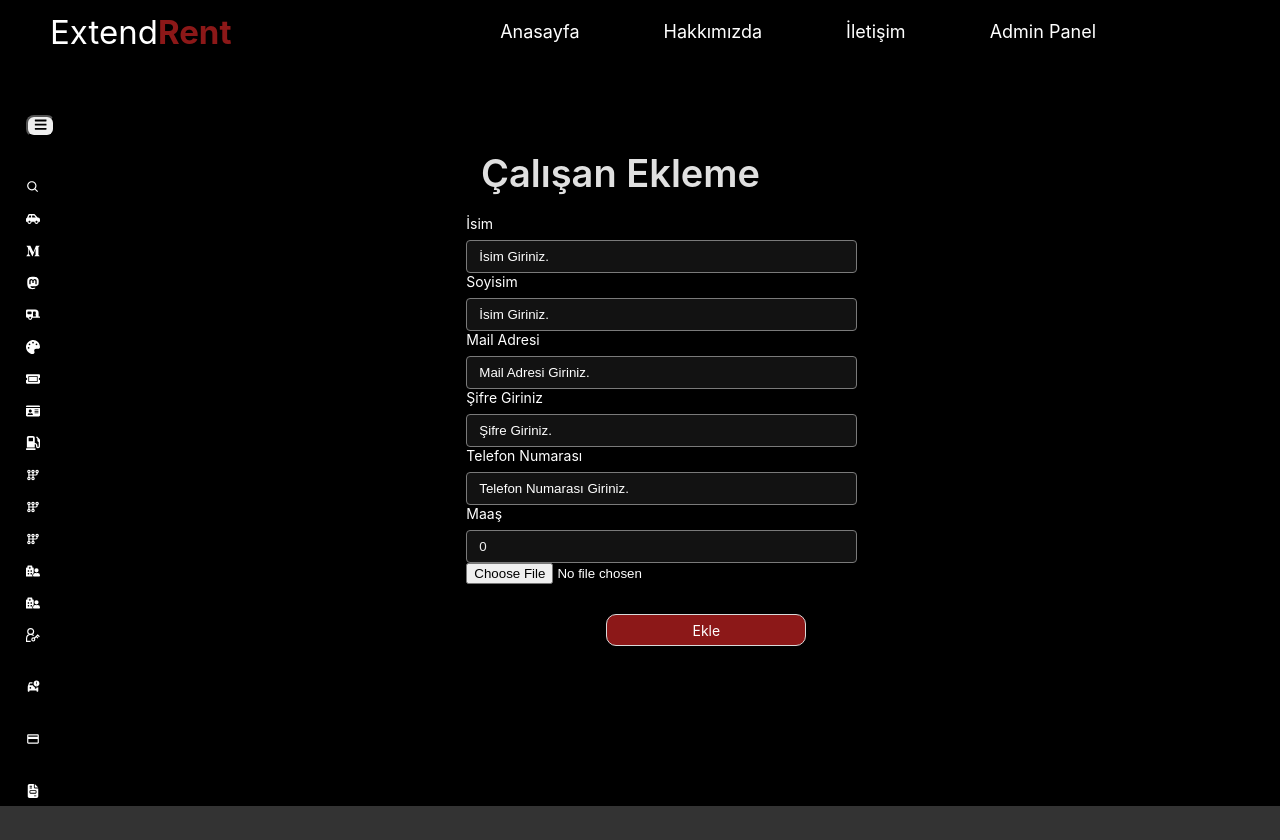
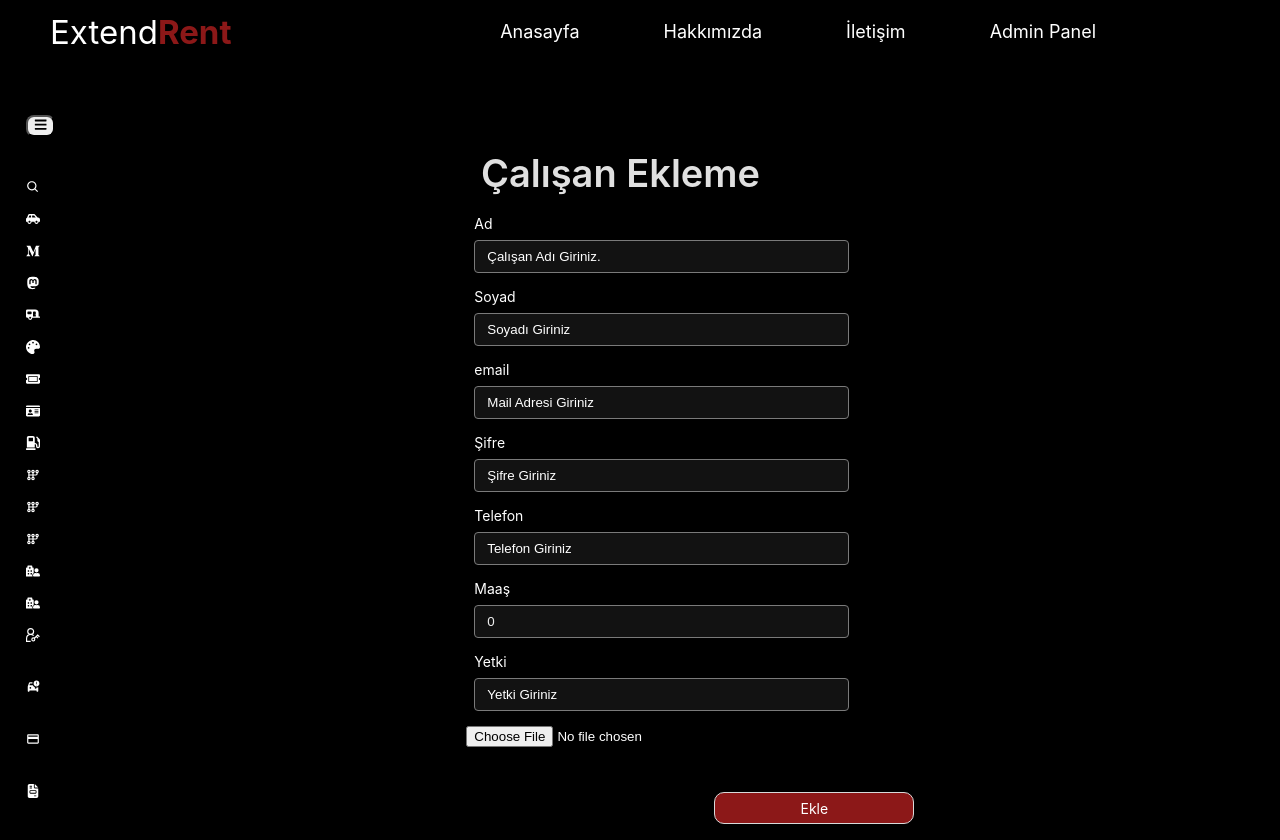
Before and after one commit to ExtendRent/rent-a-car-newUI, a React (Create React App) app: page /adminPanel/addEmployee in a window 1280 px wide. Before the commit the page ends 806 px from the top, so only its background shows below. Built offline with nearby package versions, Linux system fonts and the light colour scheme.

Commit message:
admin and employee add pages updated

```diff
--- a/src/pages/Admin/AddAdmin.tsx
+++ b/src/pages/Admin/AddAdmin.tsx
@@ -120,71 +120,70 @@ const AddAdmin = (props: Props) => {
                         <Form>
                             <Row gutter={[16, 16]} style={{ justifyContent: "space-around" }}>
                                 <Col md={8}>
-                                <div style={{ marginBottom: "20px" }}>
-
+                                    <Col span={32}>
                                         <FormikInput
                                             name="name"
-                                                label="İsim"
-                                                placeHolder="İsim Giriniz."
-                                                type='text'
+                                            label="Ad"
+                                            placeHolder="Ad Giriniz."
+                                            type="text"
                                         />
-
-
+                                    </Col>
+                                    <Col span={32} style={{ marginTop: "15px" }}>
                                         <FormikInput
                                             name="surname"
-                                                label="Soyisim"
-                                                placeHolder="İsim Giriniz."
-                                                type='text'
+                                            label="Soyad"
+                                            placeHolder="Soyadı Giriniz"
+                                            type="text"
                                         />
-
-
+                                    </Col>
+                                    <Col span={32} style={{ marginTop: "15px" }}>
                                         <FormikInput
                                             name="emailAddress"
-                                                label="Mail Adresi"
-                                                placeHolder="Mail Adresi Giriniz."
-                                                type='text'
+                                            label="Email"
+                                            placeHolder="Mail Adresi Giriniz"
+                                            type="text"
                                         />
-
-
+                                    </Col>
+                                    <Col span={32} style={{ marginTop: "15px" }}>
                                         <FormikInput
                                             name="password"
-                                                label="Şifre Giriniz"
-                                                placeHolder="Şifre Giriniz."
-                                                type='text'
+                                            label="Şifre"
+                                            placeHolder="Şifre Giriniz"
+                                            type="text"
                                         />
-
-
+                                    </Col>
+                                    <Col span={32} style={{ marginTop: "15px" }}>
                                         <FormikInput
                                             name="phoneNumber"
-                                                label="Telefon Numarası"
-                                                placeHolder="Telefon Numarası Giriniz."
-                                                type='text'
+                                            label="Telefon"
+                                            placeHolder="Telefon Giriniz"
+                                            type="text"
                                         />
-
-
+                                    </Col>
+                                    <Col span={32} style={{ marginTop: "15px" }}>
                                         <FormikInput
                                             name="salary"
-                                                label="Maaş "
-                                                placeHolder="Maaş Giriniz."
-                                                type='number'
+                                            label="Maaş"
+                                            placeHolder="Maaş Giriniz"
+                                            type="number"
                                         />
-
-
+                                    </Col>
+                                    <Col span={32} style={{ marginTop: "15px" }}>
                                         <FormikInput
                                             name="authority"
                                             label="Yetki"
-                                                placeHolder="Yetki Giriniz."
+                                            placeHolder="Yetki Giriniz"
+                                            type="text"
                                         />
-
-
-                                            <input type="file" name="image" onChange={handleOnChange} />
+                                    </Col>
+                                    <input type="file" name="image" onChange={handleOnChange} style={{ marginTop: "15px" }} />
                                     {imageError && (
                                         <Alert type="error" message={imageError} showIcon />
                                     )}
-
-
-
-
+                                    <Col
+                                        span={32}
+                                        style={{ marginTop: "15px", marginLeft: "100px" }}
+                                    >
                                         <Button
                                             style={{
                                                 marginTop: "30px",
@@ -199,15 +198,13 @@ const AddAdmin = (props: Props) => {
                                             {" "}
                                             Ekle
                                         </Button>
+                                    </Col>
+                                    <Col
+                                        span={32}
+                                        style={{ marginTop: "15px", marginLeft: "100px" }}
+                                    >
 
 
-                                    <div
-                                        style={{
-                                            width: "236px",
-                                            marginTop: "20px",
-                                            marginLeft: "36px",
-                                        }}
-                                    >
                                         {errorCustom && (
                                             <Alert
                                                 type="warning"
@@ -221,8 +218,8 @@ const AddAdmin = (props: Props) => {
                                         {!errorCustom && successMessage && (
                                             <Alert type="success" message={successMessage} />
                                         )}
-                                    </div>
-                                    </div>
+                                    </Col>
+
                                 </Col>
                             </Row>
 
--- a/src/pages/Admin/UpdateAdmin.tsx
+++ b/src/pages/Admin/UpdateAdmin.tsx
@@ -135,7 +135,7 @@ const UpdateAdmin = (props: Props) => {
                 <Col span={32} style={{ marginTop: "15px" }}>
                   <FormikInput
                     name="emailAddress"
-                    label="email"
+                    label="Email"
                     placeHolder="Mail Adresi Giriniz"
                     type="text"
                   />
--- a/src/pages/Employee/AddEmployee.tsx
+++ b/src/pages/Employee/AddEmployee.tsx
@@ -126,65 +126,72 @@ const AddEmployee = (props: Props) => {
                         <Form>
                             <Row gutter={[16, 16]} style={{ justifyContent: "space-around" }}>
                                 <Col md={8}>
-                                    <div style={{ marginBottom: "20px" }}>
-
+                                    <Col span={32}>
                                         <FormikInput
                                             name="name"
-                                            label="İsim"
-                                            placeHolder="İsim Giriniz."
-                                            type='text'
+                                            label="Ad"
+                                            placeHolder="Çalışan Adı Giriniz."
+                                            type="text"
                                         />
-
-
+                                    </Col>
+                                    <Col span={32} style={{ marginTop: "15px" }}>
                                         <FormikInput
                                             name="surname"
-                                            label="Soyisim"
-                                            placeHolder="İsim Giriniz."
-                                            type='text'
+                                            label="Soyad"
+                                            placeHolder="Soyadı Giriniz"
+                                            type="text"
                                         />
-
-
+                                    </Col>
+                                    <Col span={32} style={{ marginTop: "15px" }}>
                                         <FormikInput
                                             name="emailAddress"
-                                            label="Mail Adresi"
-                                            placeHolder="Mail Adresi Giriniz."
-                                            type='text'
+                                            label="email"
+                                            placeHolder="Mail Adresi Giriniz"
+                                            type="text"
                                         />
-
-
+                                    </Col>
+                                    <Col span={32} style={{ marginTop: "15px" }}>
                                         <FormikInput
                                             name="password"
-                                            label="Şifre Giriniz"
-                                            placeHolder="Şifre Giriniz."
-                                            type='text'
+                                            label="Şifre"
+                                            placeHolder="Şifre Giriniz"
+                                            type="text"
                                         />
-
-
+                                    </Col>
+                                    <Col span={32} style={{ marginTop: "15px" }}>
                                         <FormikInput
                                             name="phoneNumber"
-                                            label="Telefon Numarası"
-                                            placeHolder="Telefon Numarası Giriniz."
-                                            type='text'
+                                            label="Telefon"
+                                            placeHolder="Telefon Giriniz"
+                                            type="text"
                                         />
-
-
+                                    </Col>
+                                    <Col span={32} style={{ marginTop: "15px" }}>
                                         <FormikInput
                                             name="salary"
-                                            label="Maaş "
-                                            placeHolder="Maaş Giriniz."
-                                            type='number'
+                                            label="Maaş"
+                                            placeHolder="Maaş Giriniz"
+                                            type="number"
                                         />
+                                    </Col>
+                                    <Col span={32} style={{ marginTop: "15px" }}>
+                                        <FormikInput
+                                            name="authority"
+                                            label="Yetki"
+                                            placeHolder="Yetki Giriniz"
+                                            type="text"
+                                        />
+                                    </Col>
 
-
-
-                                        <input type="file" name="image" onChange={handleOnChange} />
+                                    <input type="file" name="image" onChange={handleOnChange} style={{ marginTop: "15px" }}/>
                                     {imageError && (
                                         <Alert type="error" message={imageError} showIcon />
                                     )}
 
-
-
-
+                                    <Col
+                                        span={32}
+                                        style={{ marginTop: "15px", marginLeft: "100px" }}
+                                    >
                                         <Button
                                             style={{
                                                 marginTop: "30px",
@@ -199,14 +206,11 @@ const AddEmployee = (props: Props) => {
                                             {" "}
                                             Ekle
                                         </Button>
+                                    </Col>
 
-
-                                        <div
-                                            style={{
-                                                width: "236px",
-                                                marginTop: "20px",
-                                                marginLeft: "36px",
-                                            }}
+                                    <Col
+                                        span={32}
+                                        style={{ marginTop: "15px", marginLeft: "100px" }}
                                     >
                                         {errorCustom && (
                                             <Alert
@@ -221,8 +225,8 @@ const AddEmployee = (props: Props) => {
                                         {!errorCustom && successMessage && (
                                             <Alert type="success" message={successMessage} />
                                         )}
-                                        </div>
-                                    </div>
+                                    </Col>
+
                             </Col>
                         </Row>
 
```
Lines whose indentation alone changed are shown as unchanged.
